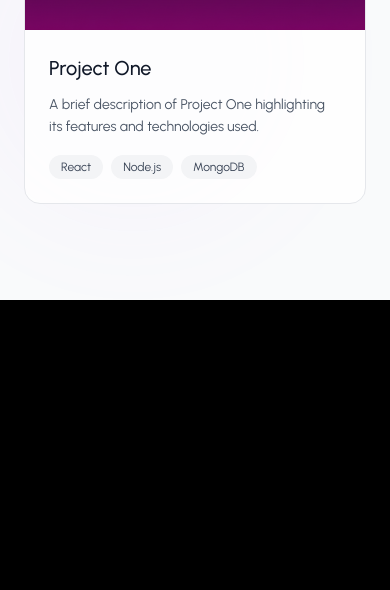
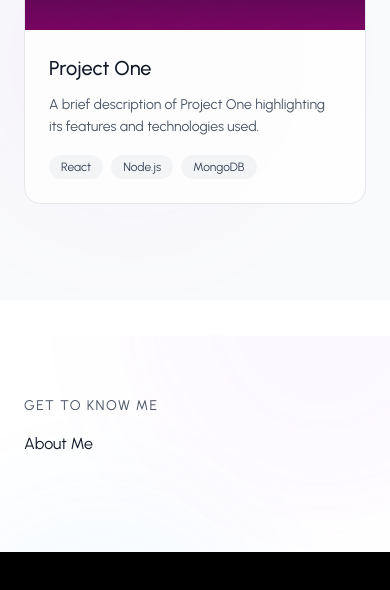
Before and after one commit to AshaniTH/my-portfolio, a React (Vite) app: page / in a window 390 px wide. Shown: the part 5945-6535 px from the top of the page. Built offline with nearby package versions, Linux system fonts and the light colour scheme.

Commit message:
feat: enhance AboutSection with animations and responsive design

```diff
--- a/src/components/Sections/AboutSection.jsx
+++ b/src/components/Sections/AboutSection.jsx
@@ -1,8 +1,122 @@
 import React from 'react'
+import { useRef } from 'react'
+import { motion, useInView, useScroll, useTransform } from 'framer-motion'
+import { useTheme } from '../../context/ThemeContext'
+import { JOURNEY_STEPS, PASSIONS } from '../../utils/data'
+
+//import SIGNATURE from '../../assets/signature.png'
+import { containerVariants,itemVariants } from '../../utils/helper'
 
 const AboutSection = () => {
+    const {isDarkMode} = useTheme();
+    const sectionRef = useRef(null);
+    const timelineRef = useRef(null);
+    const isInView = useInView(sectionRef, {once:true, margin:"-100px"});
+    const timelineInView = useInView(timelineRef,{
+        once:true,
+        margin:"-50px",
+
+    })
+
+    const {scrollYProgress} = useScroll({
+        target:sectionRef,
+        offset:["start end","end start"],
+    })
+
+    const y = useTransform(scrollYProgress, [0,1], [50,-50]);
+
+    const timelineVariants={
+        hidden:{opacity:0},
+        visible:{
+            opacity:1,
+            transition:{
+                staggerChildren:0.2,
+                delayChildren:0.3,
+
+            }
+        }
+    }
+
+    const stepVariants={
+        hidden:{x:-50, opacity:0},
+        visible:{
+            x:0,
+            opacity:1,
+            transition:{
+                duration:0.6,
+                ease:"easeOut",
+
+            }
+        }
+    }
+
   return (
-    <div>AboutSection</div>
+    <section
+    id="about"
+    ref={sectionRef}
+    className={`py-24 px-6 ${
+        isDarkMode ? "bg-gray-900 text-white" : "bg-white text-gray-900"
+    } relative overflow-hidden`}
+    >
+        {/*background elements*/}
+        <motion.div
+        style={{y}} className="absolute inset-0 overflow-hidden"
+        >
+            <div
+            className={`absolute top-40 right-1/3 w-80 h-80 rounded-full blur-3xl opacity-5 ${
+                isDarkMode ?
+                "bg-blue-500" : "bg-blue-400"
+
+            }`}
+            >
+
+            </div>
+            <div
+            className={`absolute bottom-20 left-1/3 w-96 h-96 rounded-full blur-3xl opacity-5 ${
+                isDarkMode ?
+                "bg-purple-500" : "bg-purple-400"
+            }`}
+            >
+
+            </div>
+
+
+        </motion.div>
+        <div className ='max-w-6xl mx-auto relative z-10'>
+            {/*section header*/}
+            <motion.div
+            initial="hidden"
+            animate={isInView ? "visible" : "hidden"}
+            variants={containerVariants}
+            className=""
+
+>
+    <motion.div
+    variants={itemVariants}
+    className={`text-sm uppercase tracking-widest ${
+        isDarkMode ? "text-gray-500" : "text-gray-600"
+    } mb-4`}
+    >
+        Get to Know Me
+
+    </motion.div>
+    <motion.h2
+        variants= {itemVariants}
+        className =""
+        >
+            About{' '}
+            <span className=''>
+                Me
+
+            </span>
+
+    </motion.h2>
+
+            </motion.div>
+
+        </div>
+
+    </section>
   )
 }
 
```
